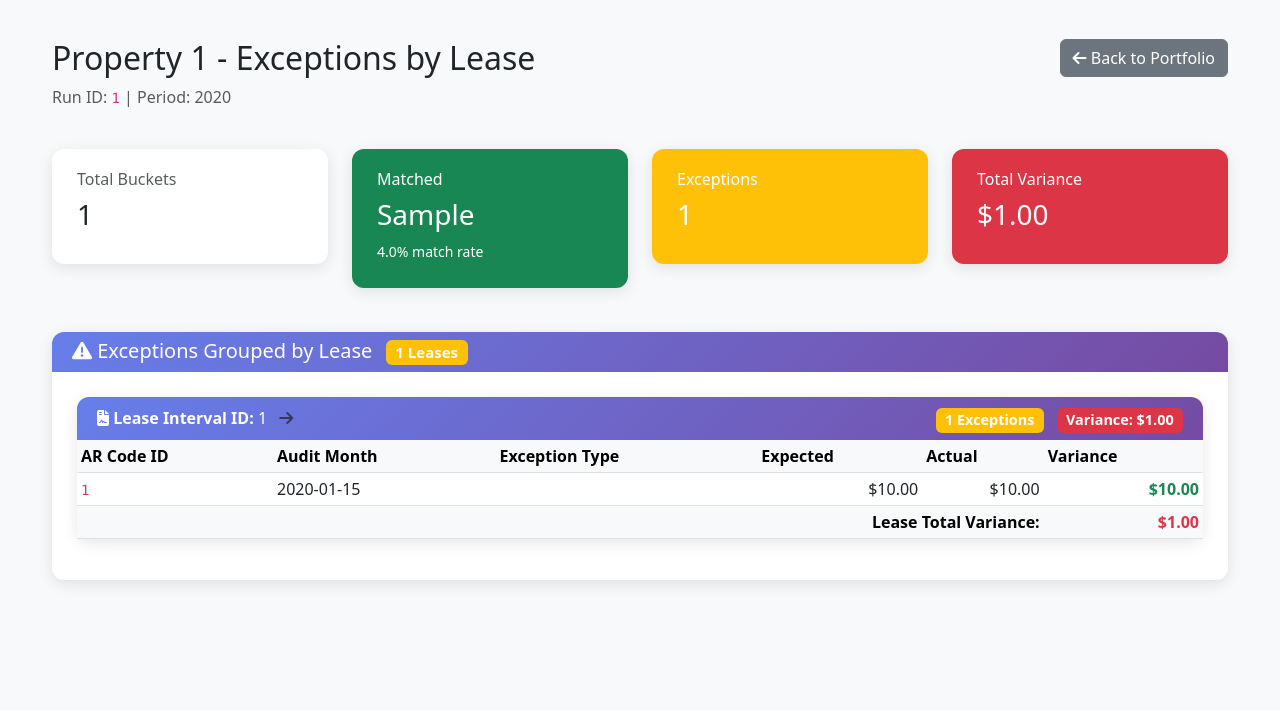
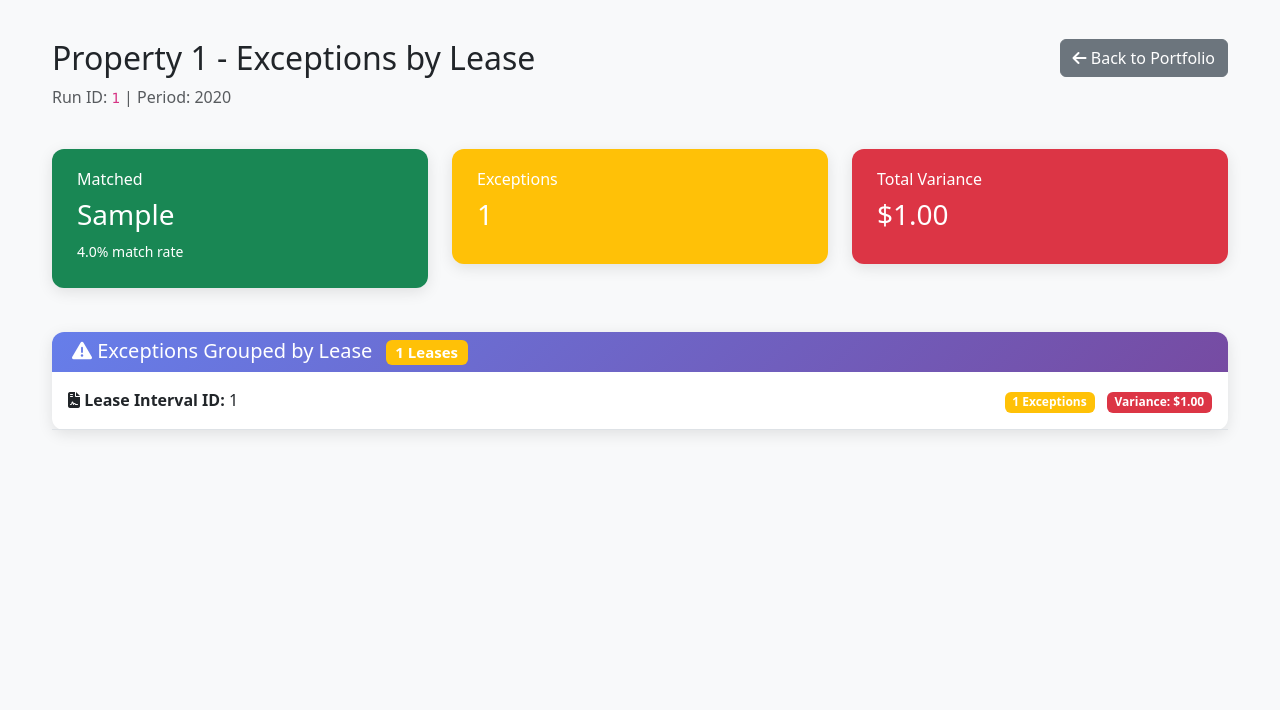
Before and after one commit to PeakMade/LeaseFileAudit, a Flask app: template templates/property.html in a window 1280 px wide. Shown: the part 80-800 px from the top of the page. Run offline with Flask 3, Linux system fonts and the light colour scheme; the template is opened without the code that fills it: most values are stand-ins (such as "Sample title", 1, 10 or a date in 2020).

Commit message:
Make metric boxes smaller and remove Total Buckets from portfolio and property views

```diff
--- a/templates/property.html
+++ b/templates/property.html
@@ -28,16 +28,8 @@
     </div>
 
     <div class="row mb-4">
-        <div class="col-md-3">
-            <div class="card">
-                <div class="card-body">
-                    <h6 class="card-subtitle mb-2 text-muted">Total Buckets</h6>
-                    <h3 class="card-title">{{ kpis.total_buckets }}</h3>
-                </div>
-            </div>
-        </div>
-        <div class="col-md-3">
-            <div class="card bg-success text-white">
+        <div class="col-md-4">
+            <div class="card bg-success text-white metric-card">
                 <div class="card-body">
                     <h6 class="card-subtitle mb-2">Matched</h6>
                     <h3 class="card-title">{{ kpis.matched_buckets }}</h3>
@@ -45,16 +37,16 @@
                 </div>
             </div>
         </div>
-        <div class="col-md-3">
-            <div class="card bg-warning text-white">
+        <div class="col-md-4">
+            <div class="card bg-warning text-white metric-card">
                 <div class="card-body">
                     <h6 class="card-subtitle mb-2">Exceptions</h6>
                     <h3 class="card-title">{{ exception_count }}</h3>
                 </div>
             </div>
         </div>
-        <div class="col-md-3">
-            <div class="card bg-danger text-white">
+        <div class="col-md-4">
+            <div class="card bg-danger text-white metric-card">
                 <div class="card-body">
                     <h6 class="card-subtitle mb-2">Total Variance</h6>
                     <h3 class="card-title">${{ "%.2f"|format(kpis.total_variance|abs) }}</h3>
@@ -72,70 +64,27 @@
                         <span class="badge bg-warning ms-2">{{ lease_summary|length }} Leases</span>
                     </h5>
                 </div>
-                <div class="card-body">
+                <div class="card-body p-0">
                     {% if lease_summary %}
                         {% for lease in lease_summary %}
-                        <div class="card mb-3" style="cursor: pointer;" onclick="window.location.href='{{ url_for('main.lease_view', run_id=run_id, property_id=property_id, lease_interval_id=lease.lease_interval_id) }}'">
-                            <div class="card-header bg-light">
-                                <div class="row align-items-center">
-                                    <div class="col">
+                        <a href="{{ url_for('main.lease_view', run_id=run_id, property_id=property_id, lease_interval_id=lease.lease_interval_id) }}"
+                           class="text-decoration-none lease-card-link">
+                            <div class="lease-card p-3 border-bottom">
+                                <div class="d-flex justify-content-between align-items-center">
+                                    <div>
                                         <h6 class="mb-0">
                                             <i class="fas fa-file-contract"></i>
                                             <strong>Lease Interval ID:</strong> {{ lease.lease_interval_id }}
-                                            <i class="fas fa-arrow-right ms-2 text-muted"></i>
+                                            <i class="fas fa-arrow-right-circle ms-2"></i>
                                         </h6>
                                     </div>
-                                    <div class="col-auto">
+                                    <div class="text-end">
                                         <span class="badge bg-warning me-2">{{ lease.exception_count }} Exceptions</span>
                                         <span class="badge bg-danger">Variance: ${{ "%.2f"|format(lease.total_variance|abs) }}</span>
                                     </div>
                                 </div>
                             </div>
-                            <div class="card-body p-0">
-                                <div class="table-responsive">
-                                    <table class="table table-sm table-hover mb-0">
-                                        <thead class="table-light">
-                                            <tr>
-                                                <th>AR Code ID</th>
-                                                <th>Audit Month</th>
-                                                <th>Exception Type</th>
-                                                <th>Expected</th>
-                                                <th>Actual</th>
-                                                <th>Variance</th>
-                                            </tr>
-                                        </thead>
-                                        <tbody>
-                                            {% for exc in lease.exceptions %}
-                                            <tr>
-                                                <td><code>{{ exc.ar_code_id }}</code></td>
-                                                <td>{{ exc.audit_month.strftime('%Y-%m-%d') if exc.audit_month else 'N/A' }}</td>
-                                                <td>
-                                                    <span class="badge bg-{{ exc.status_color }}">
-                                                        {{ exc.status_label }}
-                                                    </span>
-                                                </td>
-                                                <td class="text-end">${{ "%.2f"|format(exc.expected_total) }}</td>
-                                                <td class="text-end">${{ "%.2f"|format(exc.actual_total) }}</td>
-                                                <td class="text-end">
-                                                    <strong class="text-{{ 'danger' if exc.variance < 0 else 'success' }}">
-                                                        ${{ "%.2f"|format(exc.variance) }}
-                                                    </strong>
-                                                </td>
-                                            </tr>
-                                            {% endfor %}
-                                        </tbody>
-                                        <tfoot class="table-light">
-                                            <tr>
-                                                <td colspan="5" class="text-end"><strong>Lease Total Variance:</strong></td>
-                                                <td class="text-end">
-                                                    <strong class="text-danger">${{ "%.2f"|format(lease.total_variance|abs) }}</strong>
-                                                </td>
-                                            </tr>
-                                        </tfoot>
-                                    </table>
-                                </div>
-                            </div>
-                        </div>
+                        </a>
                         {% endfor %}
                     {% else %}
                         <div class="alert alert-success" role="alert">
@@ -147,4 +96,24 @@
         </div>
     </div>
 </div>
+
+<style>
+.lease-card {
+    cursor: pointer;
+    transition: background-color 0.2s;
+    color: inherit;
+}
+
+.lease-card:hover {
+    background-color: #f8f9fa;
+}
+
+.lease-card-link {
+    color: inherit;
+}
+
+.lease-card-link:hover {
+    color: inherit;
+}
+</style>
 {% endblock %}
```
Also changed, not shown: static/styles.css (+70 -0 lines), templates/lease.html (+4 -4 lines), templates/portfolio.html (+12 -20 lines).
